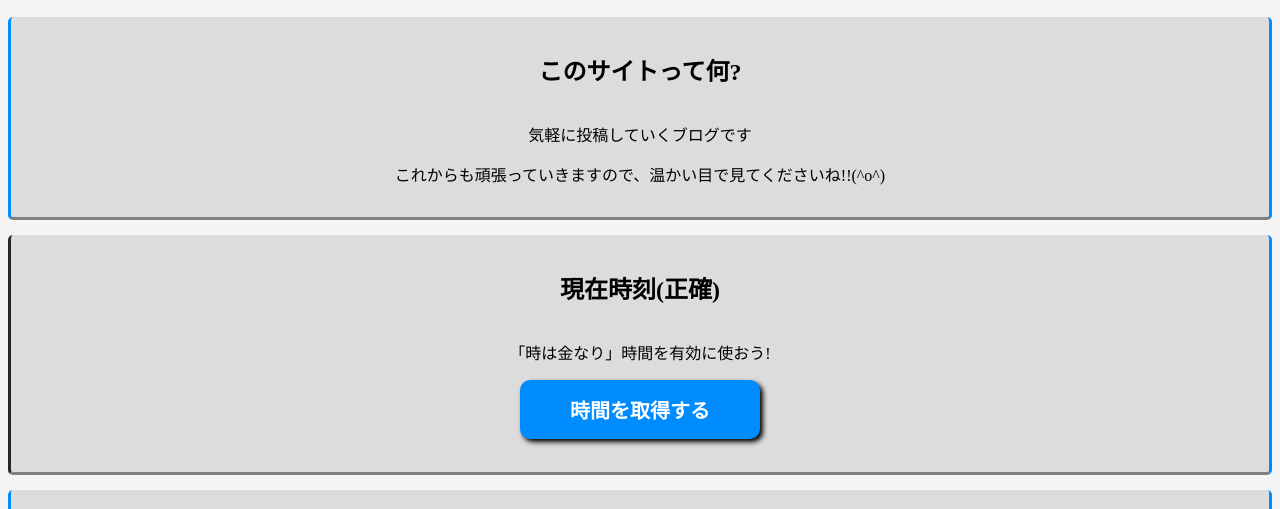
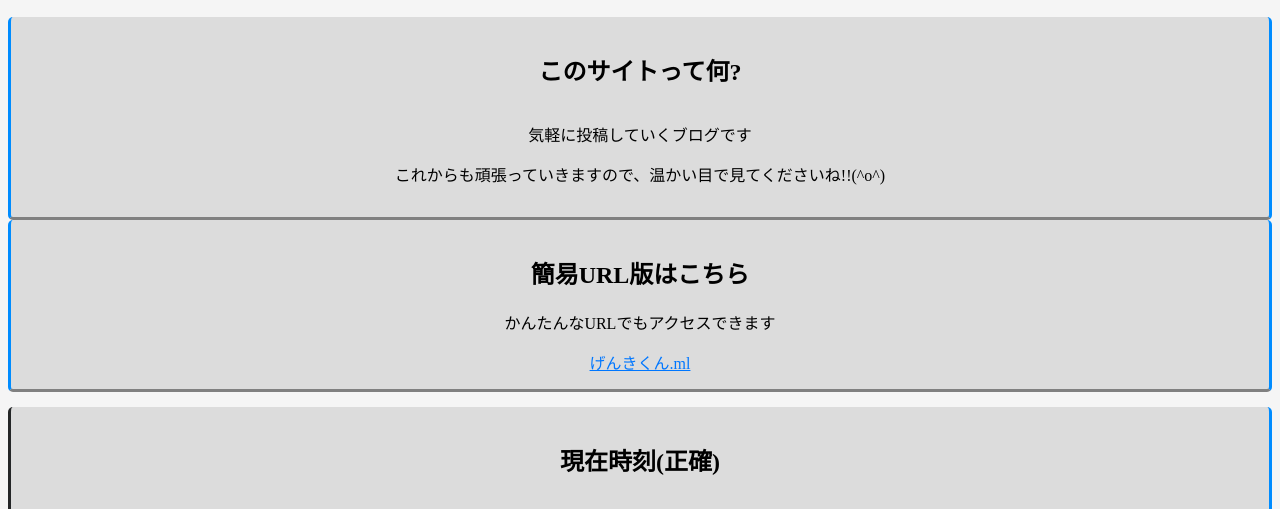
Before and after one commit to DeltanTech/deltantech.github.io, a plain HTML site: page index.html in a window 1280 px wide. Shown: the part 227-736 px from the top of the page. Drawn offline with Linux system fonts and the light colour scheme.

Commit message:
Update index.html

```diff
--- a/index.html
+++ b/index.html
@@ -36,6 +36,11 @@
                 <h2 style="padding-bottom: 15px;">このサイトって何?</h2>
                 <p>気軽に投稿していくブログです</p>
                 <p>これからも頑張っていきますので、温かい目で見てくださいね!!(^o^)</p>
+            </div>
+            <div class="why">
+                <h2>簡易URL版はこちら</h2>
+                <p>かんたんなURLでもアクセスできます</p>
+                <a href="http://xn--w8jeh4xc.ml" style="color: rgb(0, 119, 255);">げんきくん.ml</a>
             </div>
             <div class="time" id="tii">
                 <h2 style="padding-bottom: 15px;">現在時刻(正確)</h2>
```
